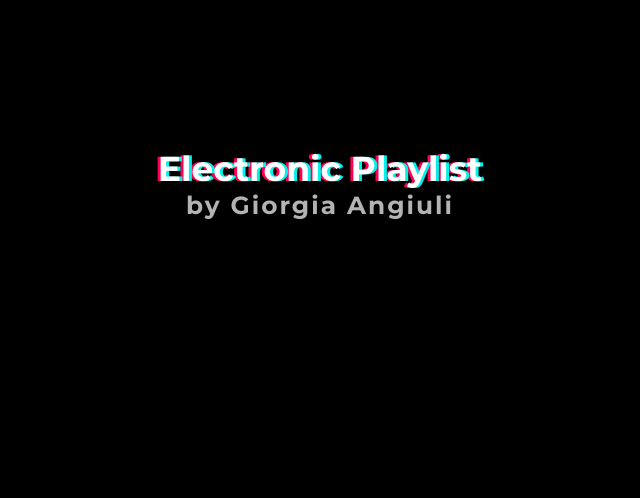
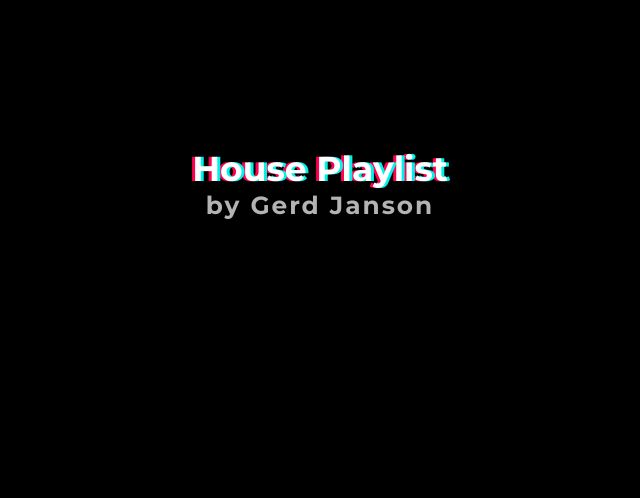
Before and after one commit to gounetmusic/playlists, a plain HTML site: page youtube-video-template.html in a window 1280 px wide. Shown: the whole page, without its empty margins (640-1280 px from the left). Drawn offline with Linux system fonts and the light colour scheme.

Commit message:
Youtube Video Background - Gerd Janson

```diff
--- a/youtube-video-template.html
+++ b/youtube-video-template.html
@@ -140,8 +140,8 @@
         </section>
         <section class="right-pane">
             <div class="artist-crop">
-                <div class="track-title-container" data-text="Electronic Playlist">Electronic Playlist</div>
-                <div class="artist-name">by Giorgia Angiuli</div>
+                <div class="track-title-container" data-text="House Playlist">House Playlist</div>
+                <div class="artist-name">by Gerd Janson</div>
             </div>
         </section>
     </main>
```
